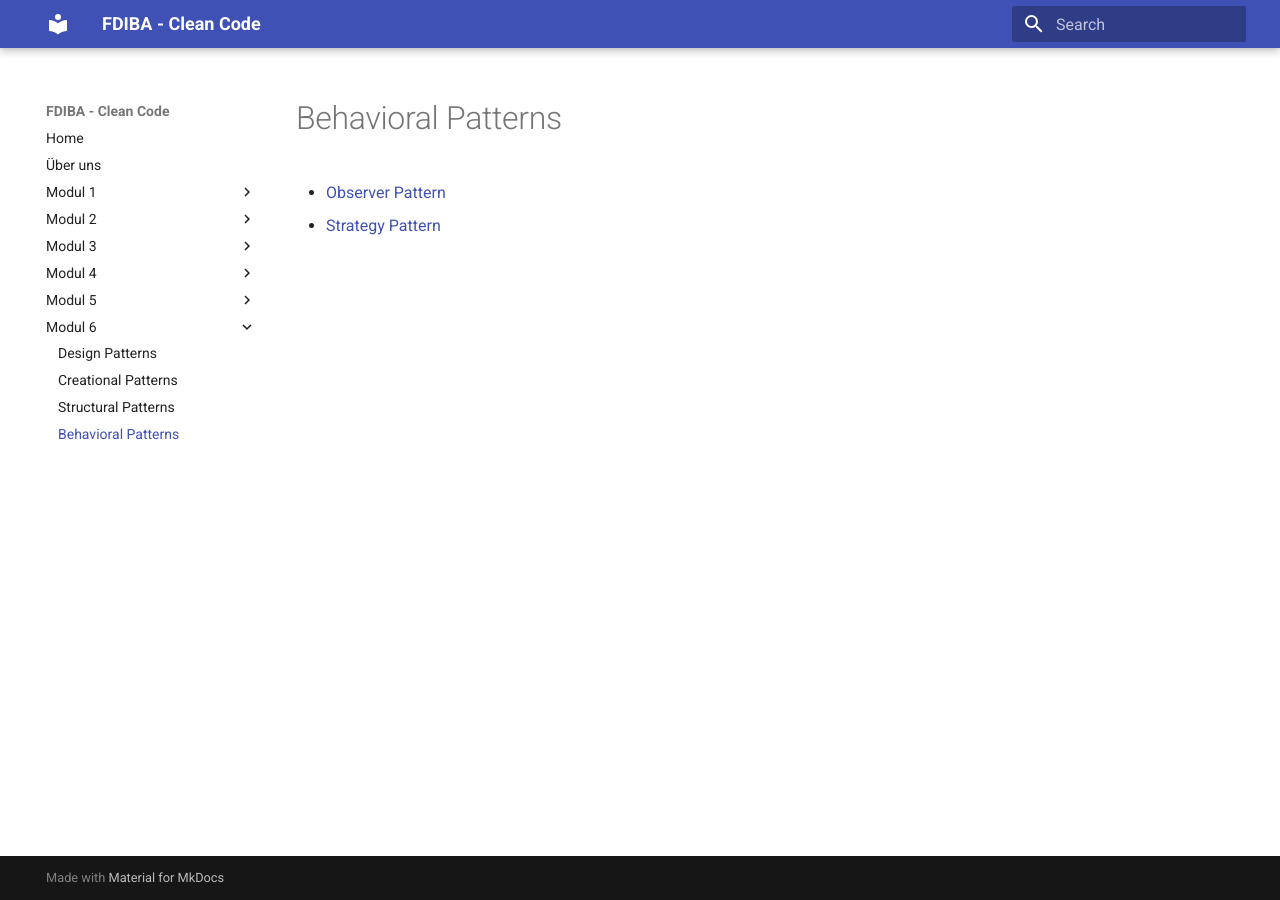
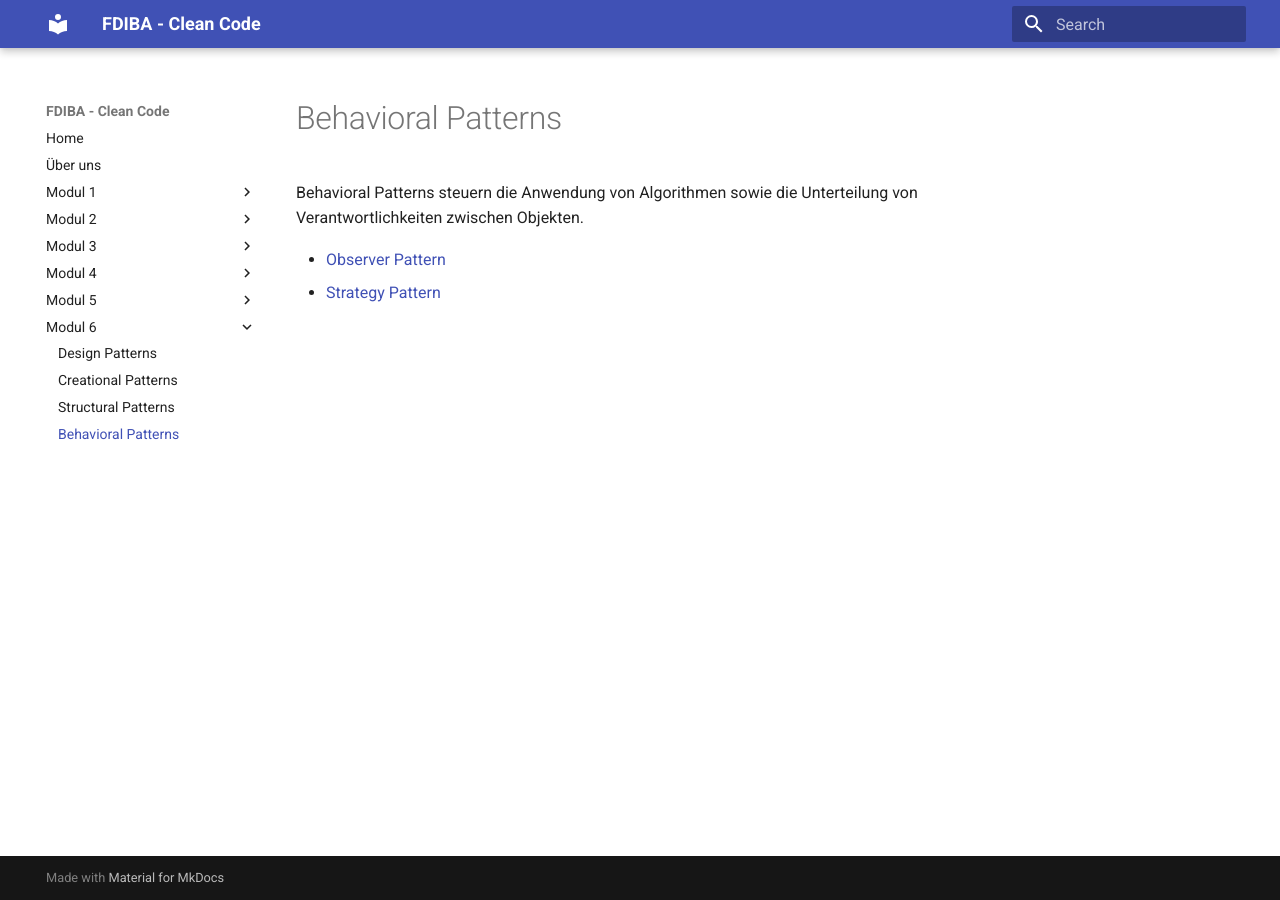
Before and after one commit to fdiba-clean-code/fdiba-clean-code.github.io, an MkDocs documentation site: the page built from docs/module-6/behavioral-patterns.md, in a window 1280 px wide. Built offline with MkDocs 1.6.1 and Material for MkDocs 9.7.7, drawn with Linux system fonts in a browser that asks for light colours.

Commit message:
Updated Beh. Pattern Intro

```diff
--- a/docs/module-6/behavioral-patterns.md
+++ b/docs/module-6/behavioral-patterns.md
@@ -1,4 +1,6 @@
 # Behavioral Patterns
+
+Behavioral Patterns steuern die Anwendung von Algorithmen sowie die Unterteilung von Verantwortlichkeiten zwischen Objekten.
 
 - [Observer Pattern](/module-6/behavioral-patterns/observer)
 - [Strategy Pattern](/module-6/behavioral-patterns/strategy)
```
